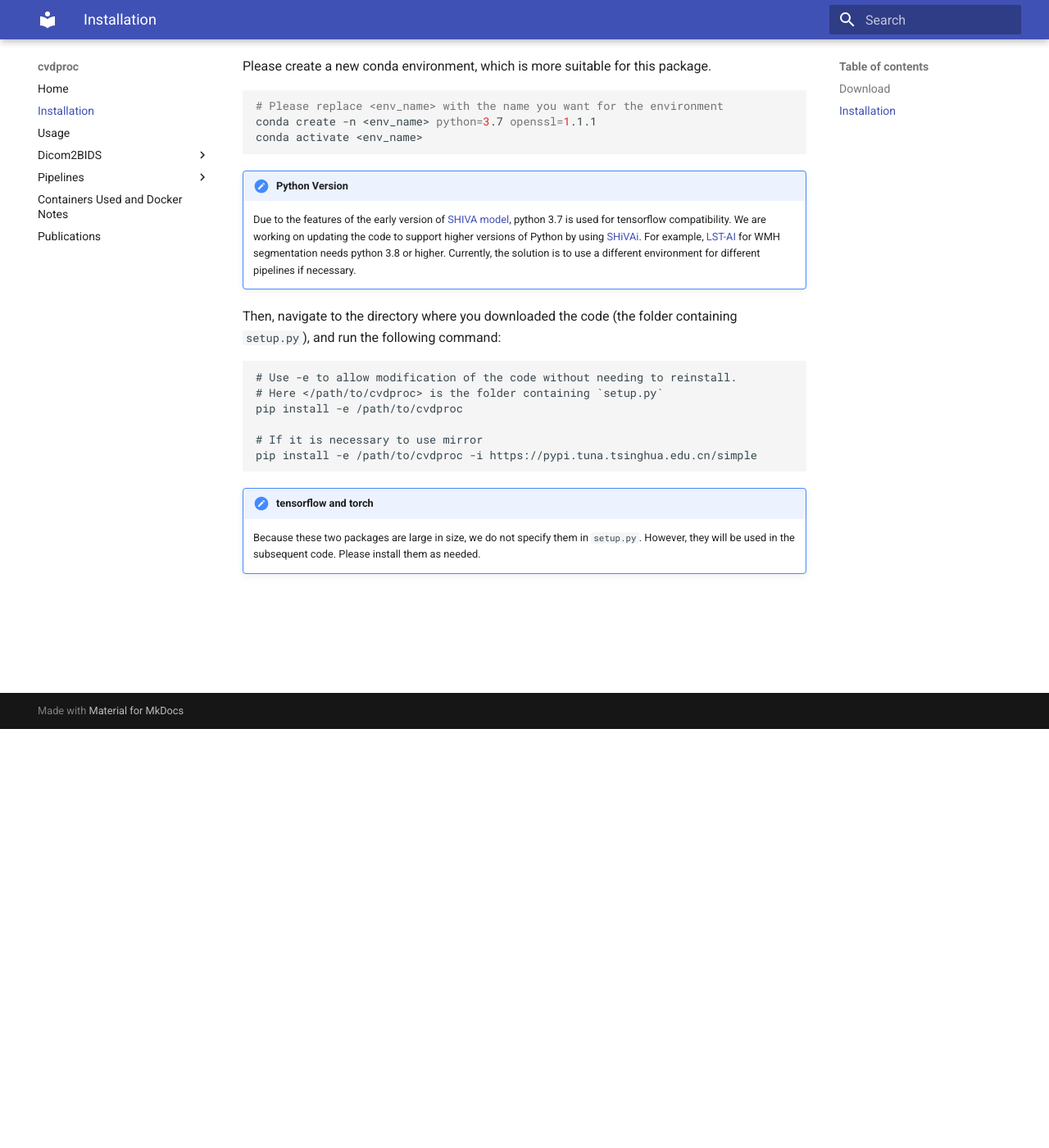
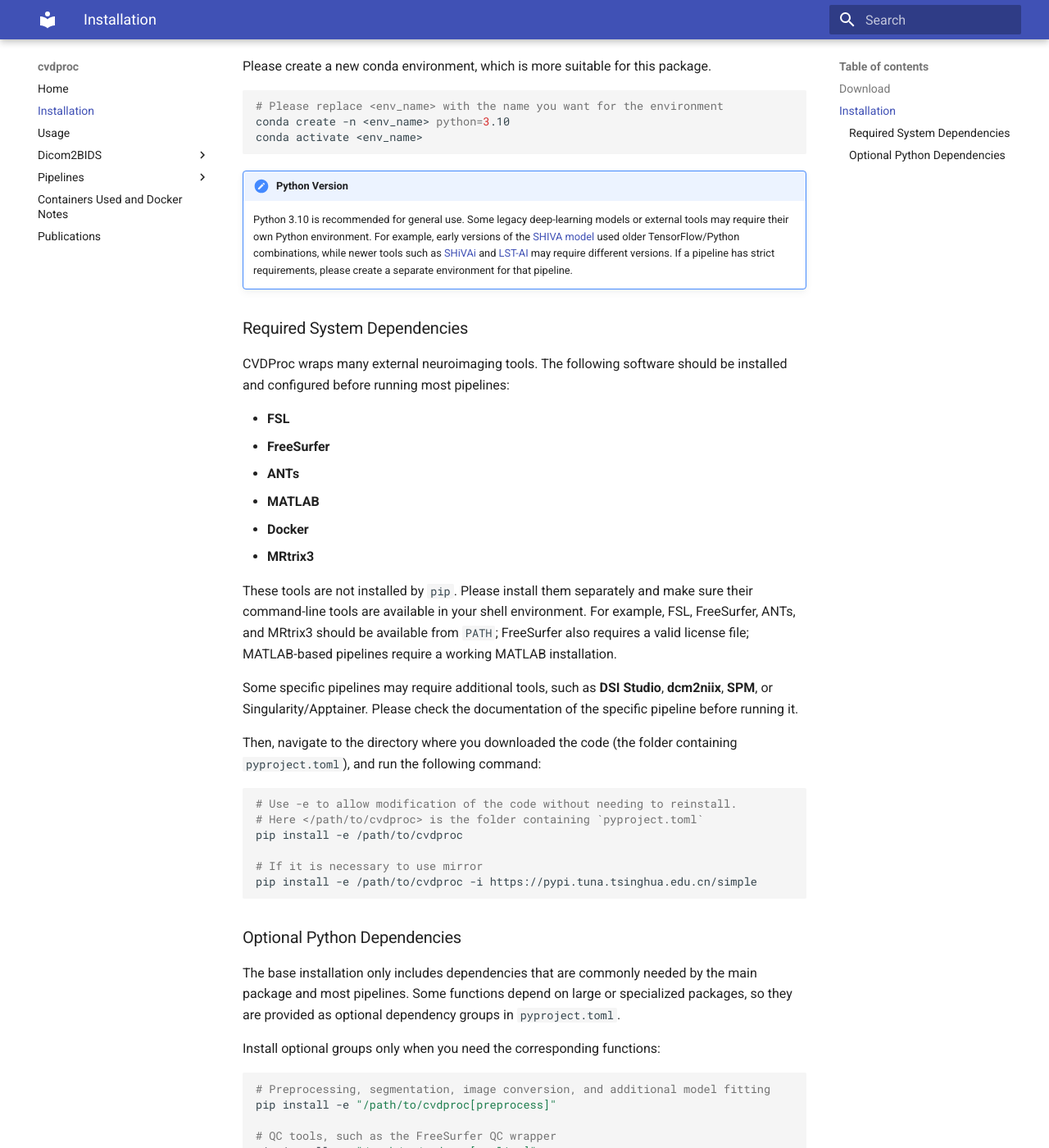
Before and after one commit to LuuuXG/cvdproc, an MkDocs documentation site: the page built from docs/installation.md, in a window 1280 px wide and 1400 px high, scrolled down 511 px. Shown: the whole window at 82% size. Built offline with MkDocs 1.6.1 and Material for MkDocs 9.7.7, drawn with Linux system fonts in a browser that asks for light colours; some of the changed text lies outside the part shown.

Commit message:
Simplify optional dependency groups

````diff
--- a/docs/installation.md
+++ b/docs/installation.md
@@ -17,23 +17,67 @@
 
 ```bash
 # Please replace <env_name> with the name you want for the environment
-conda create -n <env_name> python=3.7 openssl=1.1.1
+conda create -n <env_name> python=3.10
 conda activate <env_name>
 ```
 
 !!! note "Python Version"
-    Due to the features of the early version of  [SHIVA model](https://github.com/pboutinaud/SHIVA_PVS), python 3.7 is used for tensorflow compatibility. We are working on updating the code to support higher versions of Python by using [SHiVAi](https://github.com/pboutinaud/SHiVAi). For example, [LST-AI](https://github.com/CompImg/LST-AI) for WMH segmentation needs python 3.8 or higher. Currently, the solution is to use a different environment for different pipelines if necessary.
+    Python 3.10 is recommended for general use. Some legacy deep-learning models or external tools may require their own Python environment. For example, early versions of the [SHIVA model](https://github.com/pboutinaud/SHIVA_PVS) used older TensorFlow/Python combinations, while newer tools such as [SHiVAi](https://github.com/pboutinaud/SHiVAi) and [LST-AI](https://github.com/CompImg/LST-AI) may require different versions. If a pipeline has strict requirements, please create a separate environment for that pipeline.
 
-Then, navigate to the directory where you downloaded the code (the folder containing `setup.py`), and run the following command:
+### Required System Dependencies
 
-```
+CVDProc wraps many external neuroimaging tools. The following software should be installed and configured before running most pipelines:
+
+- **FSL**
+- **FreeSurfer**
+- **ANTs**
+- **MATLAB**
+- **Docker**
+- **MRtrix3**
+
+These tools are not installed by `pip`. Please install them separately and make sure their command-line tools are available in your shell environment. For example, FSL, FreeSurfer, ANTs, and MRtrix3 should be available from `PATH`; FreeSurfer also requires a valid license file; MATLAB-based pipelines require a working MATLAB installation.
+
+Some specific pipelines may require additional tools, such as **DSI Studio**, **dcm2niix**, **SPM**, or Singularity/Apptainer. Please check the documentation of the specific pipeline before running it.
+
+Then, navigate to the directory where you downloaded the code (the folder containing `pyproject.toml`), and run the following command:
+
+```bash
 # Use -e to allow modification of the code without needing to reinstall.
-# Here </path/to/cvdproc> is the folder containing `setup.py`
+# Here </path/to/cvdproc> is the folder containing `pyproject.toml`
 pip install -e /path/to/cvdproc
 
 # If it is necessary to use mirror
 pip install -e /path/to/cvdproc -i https://pypi.tuna.tsinghua.edu.cn/simple
 ```
 
-!!! note "tensorflow and torch"
-    Because these two packages are large in size, we do not specify them in `setup.py`. However, they will be used in the subsequent code. Please install them as needed.
+### Optional Python Dependencies
+
+The base installation only includes dependencies that are commonly needed by the main package and most pipelines. Some functions depend on large or specialized packages, so they are provided as optional dependency groups in `pyproject.toml`.
+
+Install optional groups only when you need the corresponding functions:
+
+```bash
+# Preprocessing, segmentation, image conversion, and additional model fitting
+pip install -e "/path/to/cvdproc[preprocess]"
+
+# QC tools, such as the FreeSurfer QC wrapper
+pip install -e "/path/to/cvdproc[quality]"
+
+# Visualization and surface/brain map plotting
+pip install -e "/path/to/cvdproc[visualization]"
+
+# Network and control-theory analysis
+pip install -e "/path/to/cvdproc[analysis]"
+```
+
+You can install multiple groups at once:
+
+```bash
+pip install -e "/path/to/cvdproc[preprocess,quality,visualization]"
+```
+
+!!! note "Quotes around extras"
+    The quotation marks are recommended, especially when using shells such as `zsh`, because square brackets may otherwise be interpreted by the shell.
+
+!!! note "Large preprocessing dependencies"
+    The `preprocess` group includes packages such as `tensorflow`, `torch`, and `monai`, because some preprocessing/segmentation workflows rely on deep-learning models. These packages are large and may need a CUDA-specific installation. For GPU workflows, it is often better to install the correct PyTorch/TensorFlow build manually according to your CUDA driver, then install `cvdproc` without reinstalling these packages.
````
Also changed, not shown: README.md (+16 -10 lines), pyproject.toml (+19 -28 lines).
